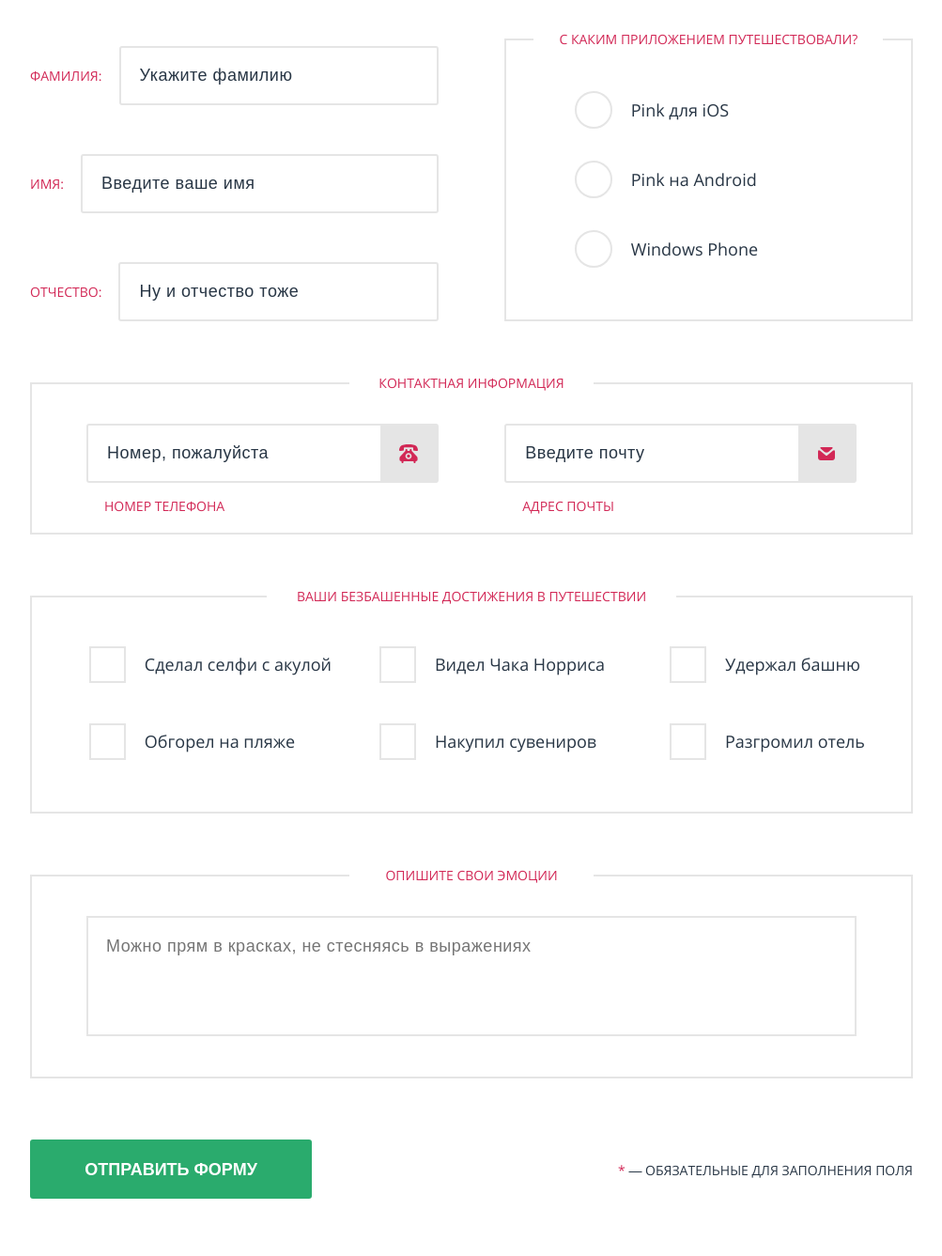
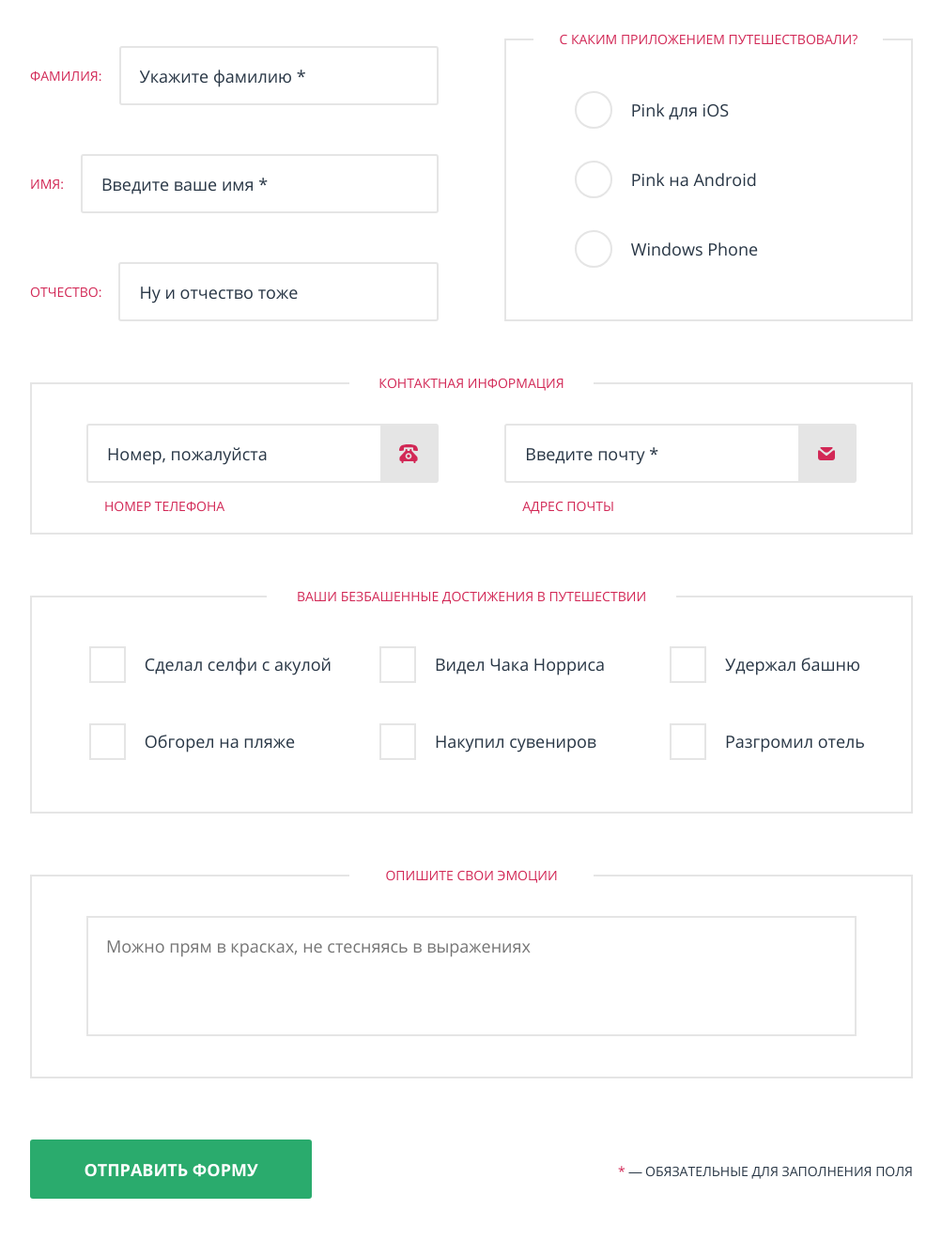
Before and after one commit to espavoru/63947-pink, a website: page form.html in a window 1280 px wide. Shown: the part 583-1920 px from the top of the page at 94% size, without its empty margins (138-1141 px from the left). Drawn offline with nearby package versions, Linux system fonts and the light colour scheme; files that its build step writes are made by us from their sources.

Commit message:
Указал шрифт элементам форм

```diff
--- a/form.html
+++ b/form.html
@@ -90,9 +90,9 @@
             <fieldset class="form__user-info">
               <div class="form__item">
                 <label for="user-surname">Фамилия:</label>
-                <input type="text" name="user-surname" id="user-surname" placeholder="Укажите фамилию" required>
+                <input type="text" name="user-surname" id="user-surname" placeholder="Укажите фамилию *" required>
                 <label for="user-name">Имя:</label>
-                <input class="form__input-radio" type="text" name="user-name" id="user-name" placeholder="Введите ваше имя" required>
+                <input class="form__input-radio" type="text" name="user-name" id="user-name" placeholder="Введите ваше имя *" required>
                 <label for="middle-name">Отчество:</label>
                 <input class="form__input-radio" type="text" name="middle-name" id="middle-name" placeholder="Ну и отчество тоже">
               </div>
@@ -120,7 +120,7 @@
                 <label for="tel">Номер телефона</label>
                 <input type="tel" name="tel" id="tel" placeholder="Номер, пожалуйста">
                 <label for="email">Адрес<span>ок</span> почты</label>
-                <input type="email" name="email" id="email" placeholder="Введите почту" required>
+                <input type="email" name="email" id="email" placeholder="Введите почту *" required>
               </div>
             </fieldset>
             <fieldset class="form__user-apps">
--- a/sass/blocks/form.scss
+++ b/sass/blocks/form.scss
@@ -67,7 +67,6 @@
   border-radius: 3px;
   @include font(18px);
   line-height: 30px;
-  letter-spacing: 0.5px;
   color: #283645;
   &::-moz-placeholder { color: #283645; }
   &::-webkit-input-placeholder { color: #283645; }
@@ -254,7 +253,6 @@ input[type="checkbox"]:checked + label:before {
   border-radius: 3px;
   @include font(18px);
   line-height: 30px;
-  letter-spacing: 0.5px;
   color: #283645;
   &::-moz-placeholder { color: #283645; }
   &::-webkit-input-placeholder { color: #283645; }
@@ -422,7 +420,6 @@ input[type="checkbox"]:checked + label:before {
   font-size: 18px;
   font-weight: 400;
   line-height: 30px;
-  letter-spacing: 0.5px;
   color: #283645;
   border: 2px solid #e5e5e5;
   resize: none;
--- a/sass/global/global.scss
+++ b/sass/global/global.scss
@@ -1,7 +1,12 @@
 * {
   box-sizing: border-box;
 }
-body {
+body,
+button,
+input,
+optgroup,
+select,
+textarea {
   font-family: 'Open Sans', 'Arial', 'Helvetica', sans-serif;
   @include font;
   color: #283645;
```
